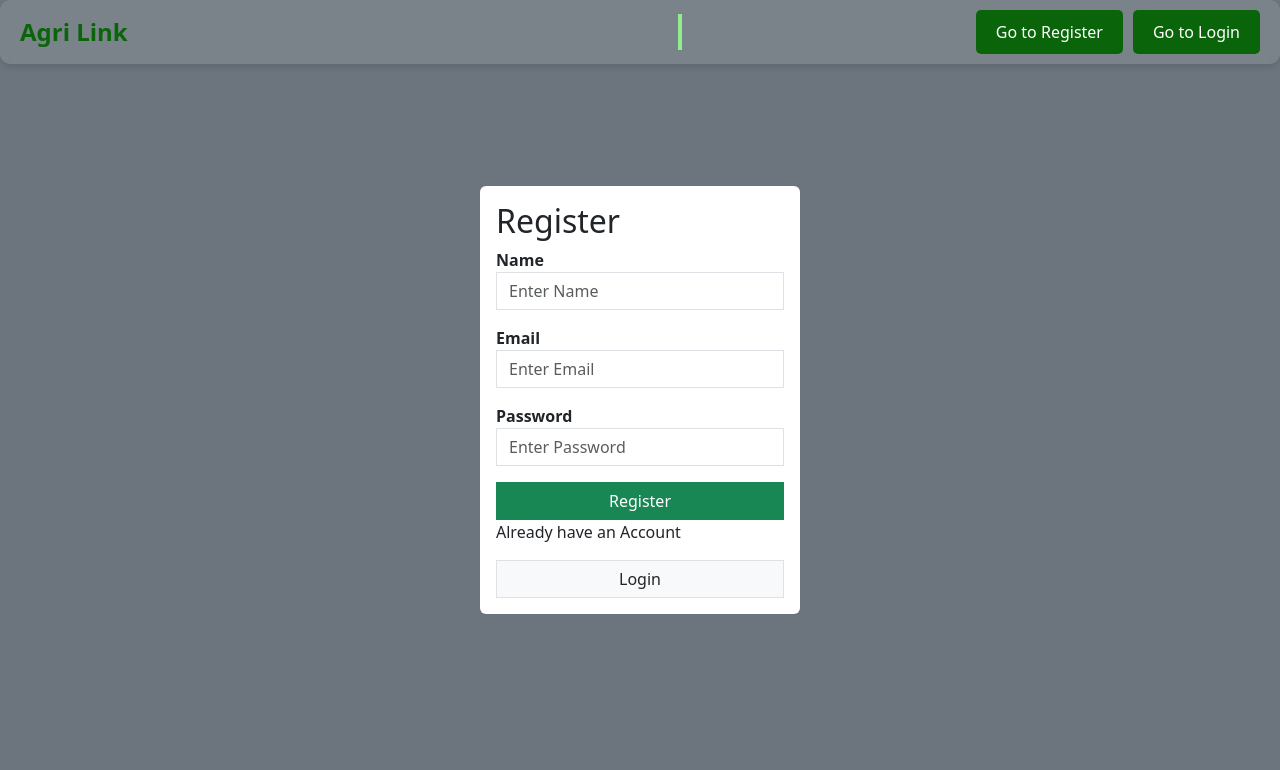
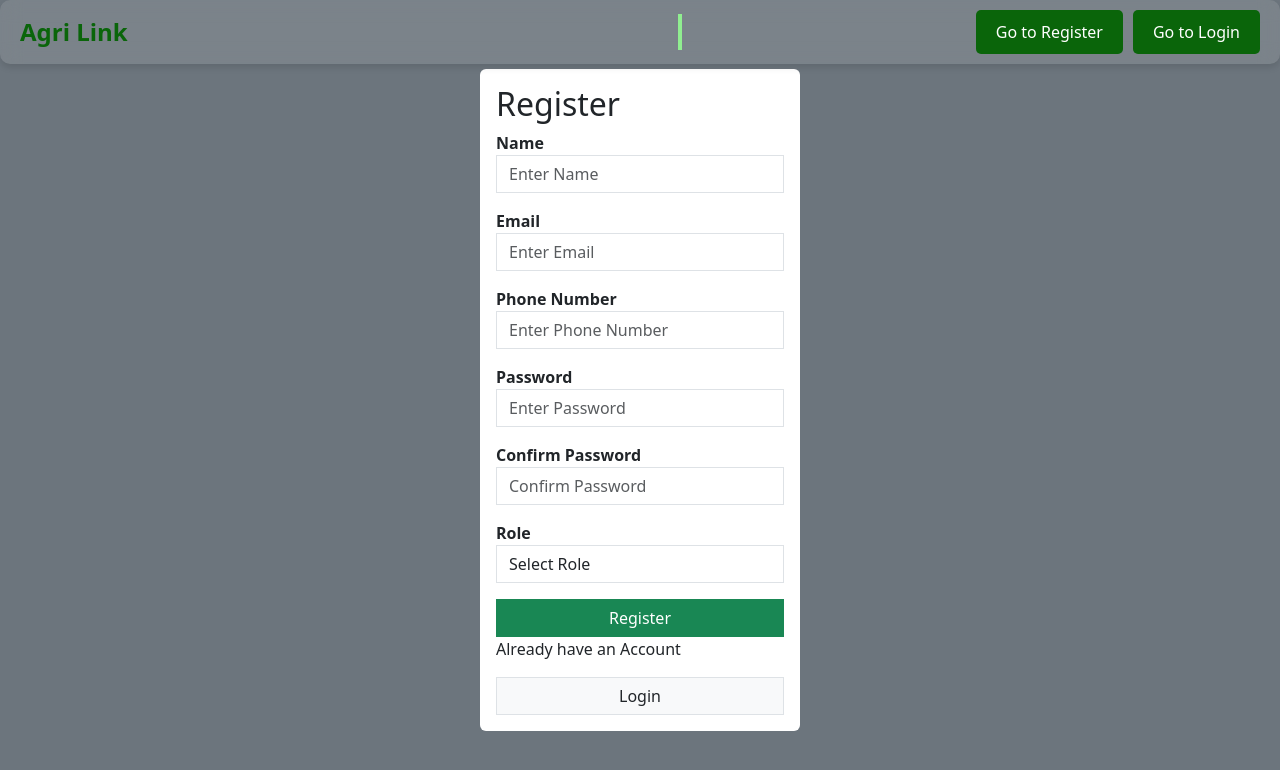
Before and after one commit to shubhpatel16/Agrilink, a React (Create React App) app in the folder client/: page /register in a window 1280 px wide. Shown: the top 770 px of the page. Built offline with nearby package versions, Linux system fonts and the light colour scheme.

Commit message:
Improved Signup and Solved Login error

```diff
--- a/client/src/Login.jsx
+++ b/client/src/Login.jsx
@@ -1,25 +1,42 @@
 import { useState } from "react";
+import { Link, useNavigate } from "react-router-dom";
+import axios from "axios";
 
 function Login() {
-   const [email, setEmail] = useState("");
-   const [password, setPassword] = useState("");
+  const [email, setEmail] = useState("");
+  const [password, setPassword] = useState("");
+  const [error, setError] = useState("");
+  const navigate = useNavigate();
 
-   const handleLogin = (e) => {
-     e.preventDefault();
-     console.log("Email:", email);
-     console.log("Password:", password);
-     // Add your authentication logic here
+  const handleSubmit = (e) => {
+    e.preventDefault();
+
+    if (!email || !password) {
+      setError("Please fill in all fields.");
+      return;
+    }
+
+    axios.post("http://localhost:3001/login", { email, password })
+      .then(result => {
+        if (result.data === "Success") {
+          localStorage.setItem("email", email);
+          navigate("/home");
+        } else {
+          setError(result.data);
+        }
+      })
+      .catch(err => {
+        console.error(err);
+        setError("An error occurred while logging in. Please try again.");
+      });
   };
 
   return (
-    <>
-      <div>
-        Login
-      </div>
-      <div className="d-flex justify-content-center align-items-center bg-secondary vh-100">
+    <div className="d-flex justify-content-center align-items-center bg-secondary vh-100">
       <div className="bg-white p-3 rounded w-25">
         <h2>Login</h2>
-        <form onSubmit={handleLogin}>
+        {error && <div className="alert alert-danger">{error}</div>}
+        <form onSubmit={handleSubmit}>
           <div className="mb-3">
             <label htmlFor="email">
               <strong>Email</strong>
@@ -48,18 +65,17 @@ function Login() {
               onChange={(e) => setPassword(e.target.value)}
             />
           </div>
-          <button type="submit" className="btn btn-primary w-100 rounded-0">
+          <button type="submit" className="btn btn-success w-100 rounded-0">
             Login
           </button>
-          <p>Don't have an Account?</p>
-          <button className="btn btn-deafault border w-100 bg-light rounded-0 text-decoration-none">
-            Register
-          </button>
         </form>
+        <p>Don't have an Account?</p>
+        <Link to="/register" className="btn btn-default border w-100 bg-light rounded-0 text-decoration-none">
+          Signup
+        </Link>
       </div>
     </div>
-    </>
   );
 }
 
-export default Login
+export default Login;
--- a/client/src/Signup.jsx
+++ b/client/src/Signup.jsx
@@ -1,55 +1,118 @@
 import { useState } from "react";
+import { Link } from "react-router-dom";
+import axios from 'axios';
+import { useNavigate } from "react-router-dom";
 
 function Signup() {
+
+  const [name, setName] = useState('');
+  const [email, setEmail] = useState('');
+  const [phone, setPhone] = useState('');
+  const [password, setPassword] = useState('');
+  const [confirmPassword, setConfirmPassword] = useState('');
+  const [role, setRole] = useState('');
+  const navigate = useNavigate();
+
+  const handleSubmit = (e) => {
+    e.preventDefault();
+    if (password !== confirmPassword) {
+      alert("Passwords do not match!");
+      return;
+    }
+    axios.post('http://localhost:3001/register', { name, email, phone, password, role })
+      .then(result => {
+        console.log(result);
+        navigate('/login');
+      })
+      .catch(err => console.log(err));
+  };
+
   return (
     <div className="d-flex justify-content-center align-items-center bg-secondary vh-100">
       <div className="bg-white p-3 rounded w-25">
         <h2>Register</h2>
-        <form>
+        <form onSubmit={handleSubmit}>
           <div className="mb-3">
-            <label htmlFor="name">
-              <strong>Name</strong>
-            </label>
+            <label htmlFor="name"><strong>Name</strong></label>
             <input
               type="text"
               placeholder="Enter Name"
               autoComplete="off"
               name="name"
               className="form-control rounded-0"
+              onChange={(e) => setName(e.target.value)}
+              required
             />
           </div>
           <div className="mb-3">
-            <label htmlFor="email">
-              <strong>Email</strong>
-            </label>
+            <label htmlFor="email"><strong>Email</strong></label>
             <input
               type="email"
               placeholder="Enter Email"
               autoComplete="off"
               name="email"
               className="form-control rounded-0"
+              onChange={(e) => setEmail(e.target.value)}
+              required
             />
           </div>
           <div className="mb-3">
-            <label htmlFor="password">
-              <strong>Password</strong>
-            </label>
+            <label htmlFor="phone"><strong>Phone Number</strong></label>
+            <input
+              type="tel"
+              placeholder="Enter Phone Number"
+              autoComplete="off"
+              name="phone"
+              className="form-control rounded-0"
+              onChange={(e) => setPhone(e.target.value)}
+              required
+            />
+          </div>
+          <div className="mb-3">
+            <label htmlFor="password"><strong>Password</strong></label>
             <input
               type="password"
               placeholder="Enter Password"
               autoComplete="off"
               name="password"
               className="form-control rounded-0"
+              onChange={(e) => setPassword(e.target.value)}
+              required
             />
+          </div>
+          <div className="mb-3">
+            <label htmlFor="confirmPassword"><strong>Confirm Password</strong></label>
+            <input
+              type="password"
+              placeholder="Confirm Password"
+              autoComplete="off"
+              name="confirmPassword"
+              className="form-control rounded-0"
+              onChange={(e) => setConfirmPassword(e.target.value)}
+              required
+            />
+          </div>
+          <div className="mb-3">
+            <label htmlFor="role"><strong>Role</strong></label>
+            <select
+              name="role"
+              className="form-control rounded-0"
+              onChange={(e) => setRole(e.target.value)}
+              required
+            >
+              <option value="">Select Role</option>
+              <option value="Farmer">Farmer</option>
+              <option value="Merchant">Merchant</option>
+            </select>
           </div>
           <button type="submit" className="btn btn-success w-100 rounded-0">
             Register
           </button>
-          <p>Already have an Account</p>
-          <button className="btn btn-deafault border w-100 bg-light rounded-0 text-decoration-none">
-            Login
-          </button>
         </form>
+        <p>Already have an Account</p>
+        <Link to="/login" className="btn btn-default border w-100 bg-light rounded-0 text-decoration-none">
+          Login
+        </Link>
       </div>
     </div>
   );
```
